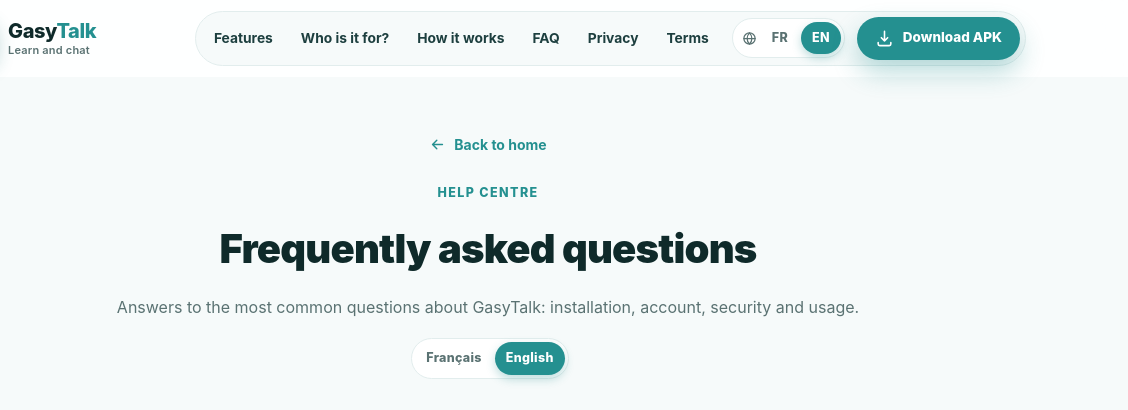
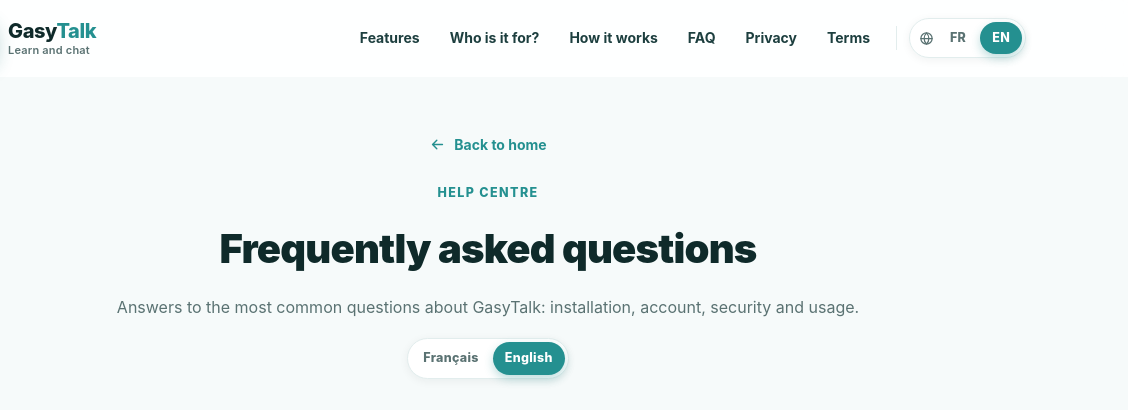
Before and after one commit to taratra31/gasy-talk-server, a website: page public/faq.html in a window 1280 px wide. Shown: the top 410 px of the page, 152-1280 px from the left. Drawn offline with Linux system fonts and the light colour scheme.

Commit message:
Nav: esoro ny bouton download, valaivo ny layout (liens + separateur + FR/EN)

```diff
--- a/public/faq.html
+++ b/public/faq.html
@@ -34,15 +34,12 @@
         <a href="/privacy" data-i18n="nav.privacy">Confidentialité</a>
         <a href="/terms" data-i18n="nav.terms">Conditions</a>
         </div>
+        <span class="nav-sep" aria-hidden="true"></span>
         <div class="lang-switch" role="group" aria-label="Langue">
           <svg class="globe" viewBox="0 0 24 24" fill="none" stroke="currentColor" stroke-width="2" stroke-linecap="round" stroke-linejoin="round"><circle cx="12" cy="12" r="9"/><path d="M3 12h18M12 3c2.5 2.6 3.8 5.7 3.8 9S14.5 18.4 12 21c-2.5-2.6-3.8-5.7-3.8-9S9.5 5.6 12 3z"/></svg>
           <button class="lang-btn" data-lang="fr" aria-pressed="true">FR</button>
           <button class="lang-btn" data-lang="en" aria-pressed="false">EN</button>
         </div>
-        <a class="btn btn-primary btn-sm nav-cta" href="/apk">
-          <svg viewBox="0 0 24 24" fill="none" stroke="currentColor" stroke-width="2" stroke-linecap="round" stroke-linejoin="round"><path d="M12 3v12m0 0l-4-4m4 4l4-4M4 17v2a2 2 0 002 2h12a2 2 0 002-2v-2"/></svg>
-          <span data-i18n="nav.download">Télécharger l'APK</span>
-        </a>
       </nav>
     </div>
   </header>
--- a/public/site/site.css
+++ b/public/site/site.css
@@ -68,27 +68,29 @@ a { color: var(--teal); }
 .brand-tag { font-size: 11px; color: var(--muted); font-weight: 600; letter-spacing: .2px; margin-top: 1px; }
 
 .nav {
-  margin-left: auto; display: flex; align-items: center; gap: 2px;
-  background: var(--bg); border: 1px solid var(--line); border-radius: 999px; padding: 5px;
+  margin-left: auto; display: flex; align-items: center; gap: 12px;
 }
 .nav-links { display: flex; align-items: center; gap: 2px; }
 .nav-links a {
-  color: var(--ink-2); text-decoration: none; font-size: 13.8px; font-weight: 650;
-  padding: 9px 13px; border-radius: 999px; white-space: nowrap;
+  color: var(--ink-2); text-decoration: none; font-size: 14px; font-weight: 650;
+  padding: 9px 14px; border-radius: 999px; white-space: nowrap; position: relative;
   transition: background .18s ease, color .18s ease;
 }
-.nav-links a:hover { background: var(--white); color: var(--teal-700); box-shadow: var(--shadow-sm); }
+.nav-links a:hover { background: var(--teal-050); color: var(--teal-700); }
 .nav-links a.active { background: var(--teal); color: #fff; box-shadow: 0 6px 14px rgba(36, 144, 144, .28); }
 
+.nav-sep { width: 1px; height: 24px; background: var(--line); flex-shrink: 0; }
+
 .lang-switch {
-  display: inline-flex; align-items: center; gap: 2px; margin: 0 4px 0 8px; padding: 3px;
+  display: inline-flex; align-items: center; gap: 2px; padding: 3px;
   background: var(--white); border: 1px solid var(--line); border-radius: 999px; flex-shrink: 0;
+  box-shadow: var(--shadow-sm);
 }
 .lang-switch .globe { width: 15px; height: 15px; color: var(--muted); margin: 0 2px 0 6px; }
 .lang-btn {
   border: 0; background: transparent; cursor: pointer; font: inherit;
   font-size: 12.5px; font-weight: 800; color: var(--muted);
-  padding: 6px 11px; border-radius: 999px; letter-spacing: .3px; transition: all .18s ease;
+  padding: 6px 12px; border-radius: 999px; letter-spacing: .3px; transition: all .18s ease;
 }
 .lang-btn:hover { color: var(--teal-700); }
 .lang-btn.active { background: var(--teal); color: #fff; box-shadow: 0 4px 10px rgba(36, 144, 144, .3); }
@@ -134,9 +136,8 @@ a { color: var(--teal); }
   .nav.open { transform: none; }
   .nav-links { flex-direction: column; align-items: stretch; gap: 4px; }
   .nav-links a { padding: 12px 14px; font-size: 15px; border-radius: 12px; }
+  .nav-sep { display: none; }
   .lang-switch { margin: 6px 0 0; align-self: flex-start; }
-  .nav-cta { margin: 4px 0 0; }
-  .nav-cta .btn { width: 100%; }
   .header-cta { display: none; }
 }
 
```
Also changed, not shown: public/landing.html (+1 -4 lines), public/privacy.html (+1 -4 lines), public/terms.html (+1 -4 lines).
